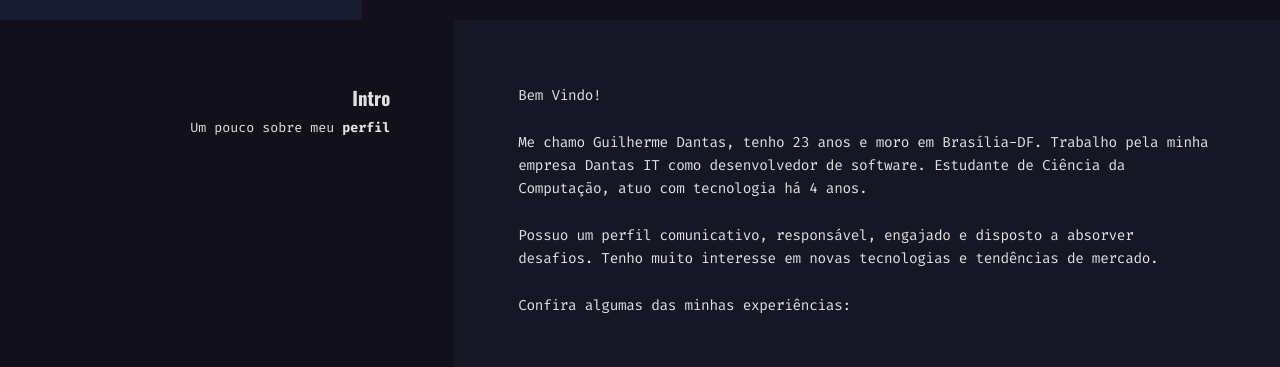
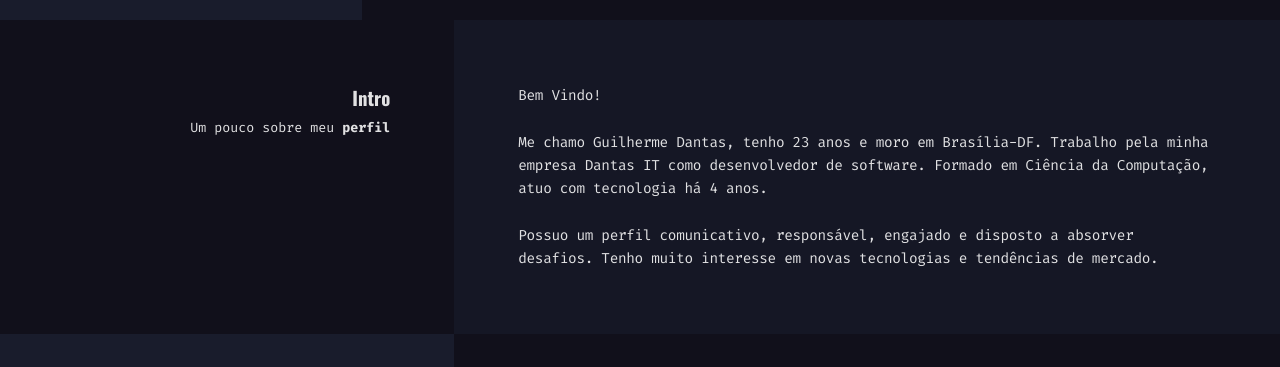
Before and after one commit to GuilhermeAugustodSD/portifolio, a Next.js app: page / in a window 1280 px wide. Shown: the part 780-1147 px from the top of the page. Built offline with nearby package versions, Linux system fonts and the light colour scheme; no server answers.

Commit message:
fix/ correção do texto

```diff
--- a/pages/index.js
+++ b/pages/index.js
@@ -195,11 +195,10 @@ export default function Home() {
               <>
                 <p className={styles.firstParagraph}> Welcome!</p>
                 <p>
-                  Hi. I&#39;m {about?.name}. I&#39;m {about?.age} years old Brazilian software developer, currently living in {about?.leave}, attending the last semester of computer science at Centro Universitário de Brasília and  counting with more than {about?.workingTime} years of working experience in web development.
+                  Hi. I&#39;m {about?.name}. I&#39;m {about?.age} years old Brazilian software developer, currently living in {about?.leave}, attending the last semester of computer science at Centro Universitário de Brasília and counting with more than {about?.workingTime} years of working experience in web development.
                 </p>
                 <p>Fluent Portuguese and working knowledge of english B2.</p>
                 <p>I have a communicative, responsible, engaged and willing to absorb challenges profile. I am very interested in new technologies and market trends.</p>
-                <p>Check out my experiences: </p>
               </>
             )}
 
@@ -209,12 +208,11 @@ export default function Home() {
                 <p>
                   Me chamo {about?.name}, tenho {about?.age} anos e moro em {about?.leave}. Trabalho pela minha empresa Dantas IT como
                   desenvolvedor de software.
-                  Estudante de Ciência da Computação, atuo com tecnologia há {about?.workingTime} anos.
+                  Formado em Ciência da Computação, atuo com tecnologia há {about?.workingTime} anos.
                 </p>
                 <p>Possuo um perfil comunicativo, responsável, engajado e disposto a absorver desafios.
                   Tenho muito interesse em novas tecnologias e tendências de mercado.
                 </p>
-                <p>Confira algumas das minhas experiências: </p>
               </>
             )}
 
```
